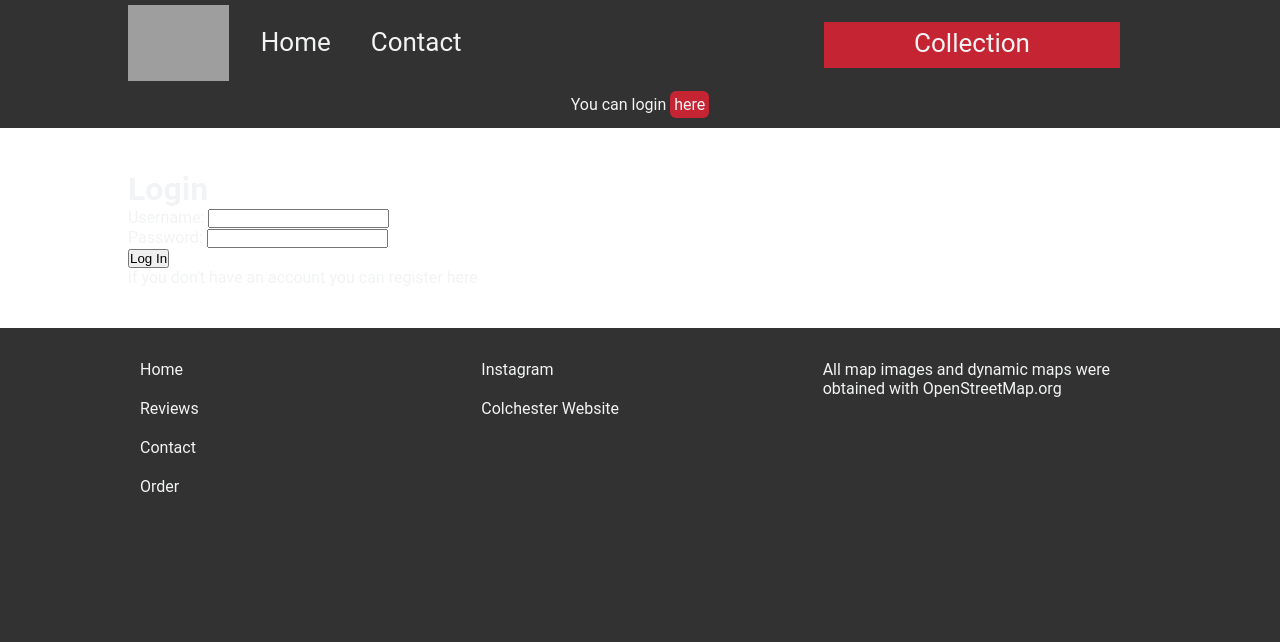
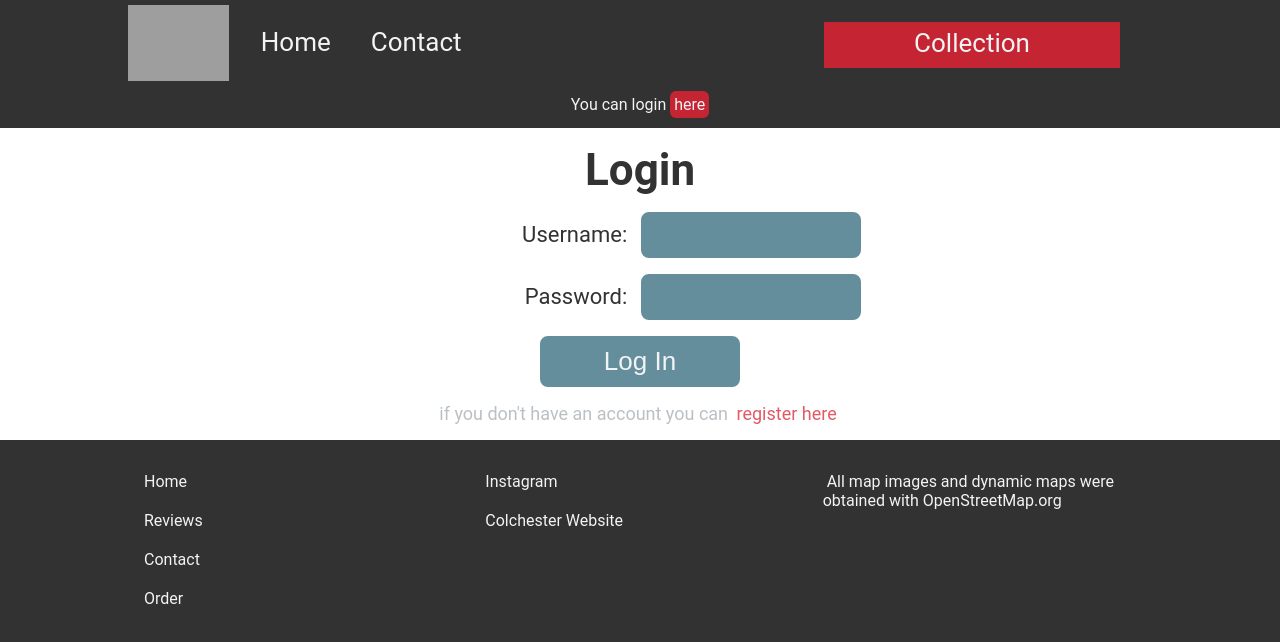
Before and after one commit to onelikeandidie/falafelsun_system, a website: page views/login.html in a window 1280 px wide. Drawn offline with nearby package versions, Linux system fonts and the light colour scheme; files that its build step writes are made by us from their sources; grey boxes are pictures that could not be loaded.

Commit message:
Login and Register pages are now styled
Also register page works

```diff
--- a/app.js
+++ b/app.js
@@ -136,7 +136,7 @@ app.get('/register', function(req, res) {
   if (req.user) {
     res.redirect('/order');
   } else {
-    res.render('/register')
+    res.render('register.html');
   }
 });
 
--- a/public/styles/master.scss
+++ b/public/styles/master.scss
@@ -3,6 +3,7 @@ $primary-color: #F2F3F4;
 $primary-background-color: #323232;
 $brand-color: #c52432;
 $brand-color-lighten: lighten(#c52432, 16%);
+$brand-alternate-color: #658e9c;
 
 * {
   margin: 0;
@@ -214,6 +215,7 @@ a {
 
   &.map {
     height: 800px;
+    overflow: hidden;
   }
 }
 // This decides what maps the user will see depending on the screen resolution
@@ -423,6 +425,15 @@ a {
   }
 }
 // Footer
+
+.footer {
+  a {
+    padding: 4px;
+    &:hover {
+      text-decoration: underline;
+    }
+  }
+}
 @media screen and (min-width: 1080px) {
   .footer {
     padding: 20px 0;
@@ -513,9 +524,9 @@ a {
       padding: 8px;
       border-radius: 8px;
 
-      > a,
+      > h2,
        > p,
-      > h2 {
+      > a {
         display: inline-block;
       }
 
@@ -569,8 +580,8 @@ a {
             color: $primary-color;
           }
 
-          > p,
-          > h3 {
+          > h3,
+          > p {
             display: inline;
           }
 
@@ -861,6 +872,75 @@ a {
   color: $primary-background-color;
 }
 
+form[action="/login"],
+form[action="/register"] {
+  color: $primary-background-color;
+  font-size: 22px;
+
+  .title {
+    text-align: center;
+    margin: 16px auto;
+  }
+
+  div {
+    margin: 16px auto;
+    width: 600px;
+    text-align: center;
+
+    label {
+      display: inline-block;
+      width: 200px;
+      padding: 8px;
+      border-radius: 8px;
+      text-align: right;
+    }
+
+    input {
+      color: $primary-color;
+      display: inline-block;
+      width: 200px;
+      font-size: 22px;
+      padding: 8px;
+      border-radius: 8px;
+      background: $brand-alternate-color;
+      border: $brand-alternate-color solid 2px;
+    }
+
+    input[type="submit"] {
+      font-size: 26px;
+      cursor: pointer;
+      transition: transform 0.3s ease-in-out, box-shadow 0.3s ease-in-out;
+      box-shadow: 0 0 0 darken($brand-alternate-color, 20%);
+
+      &:hover {
+        transform: translateY(-4px);
+        box-shadow: 0 4px 0 darken($brand-alternate-color, 20%);
+      }
+    }
+  }
+
+  a {
+    // background: $brand-color;
+    color: $primary-color;
+    padding: 2px 4px;
+    border-radius: 6px;
+    color: $brand-color-lighten;
+    // border: solid transparent 2px;
+    &:hover {
+      background: $primary-color;
+      text-decoration: underline;
+      // border: solid $brand-color 2px;
+    }
+  }
+
+  .tip {
+    color: darken($primary-color,20%);
+    text-align: center;
+    margin: 8px auto;
+    font-size: 18px;
+  }
+}
+
 .oldorders,
 .orders {
   display: flex;
--- a/views/login.html
+++ b/views/login.html
@@ -10,10 +10,10 @@
 
   <body>
     {% include "navbar.html" %}
-    <div class="hero min">
+    <div class="hero min ">
       <div class="wrapper">
-        <h1>Login</h1>
         <form action="/login" method="post">
+          <h1 class="title">Login</h1>
           <div>
             <label>Username:</label>
             <input type="text" name="username"/>
@@ -26,7 +26,7 @@
             <input type="submit" value="Log In"/>
           </div>
           <div class="registerbutton">
-            <p>if you don't have an account you can
+            <p class="tip">if you don't have an account you can
               <a href="/register">register here</a>
             </p>
           </div>
```
Also changed, not shown: views/register.html (+10 -4 lines), public/styles/master.css, 1 other file.
